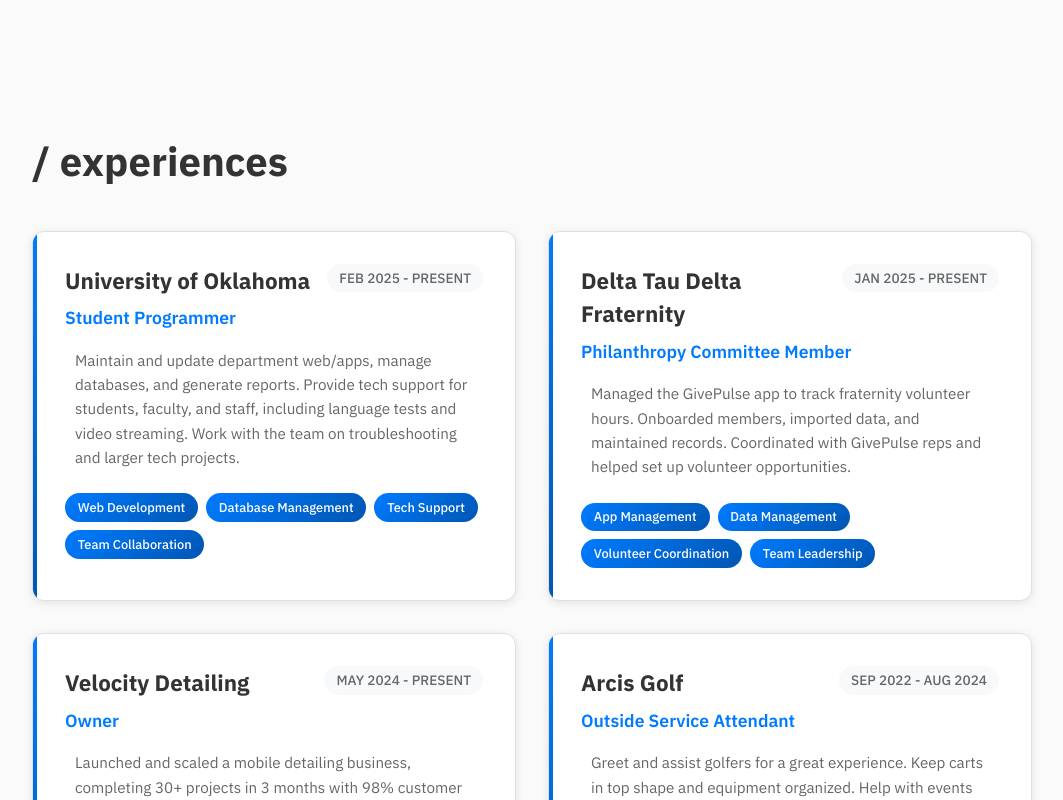
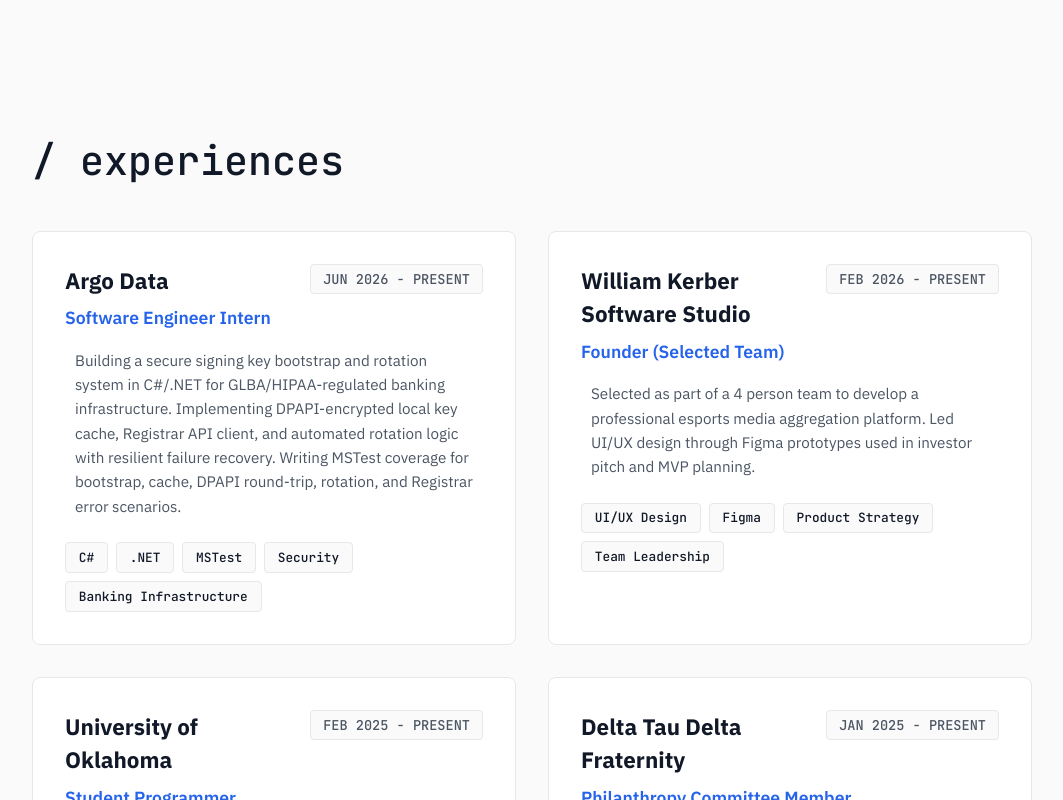
Before and after one commit to kairugakuo2/Portfolio, a React (Vite) app: page / in a window 1280 px wide. Shown: the part 1440-2240 px from the top of the page, without its empty margins (108-1171 px from the left). Built offline with nearby package versions, Linux system fonts and the light colour scheme.

Commit message:
Sync Experience section with current resume, restyle cards flat

```diff
--- a/src/sections/Experience.jsx
+++ b/src/sections/Experience.jsx
@@ -2,6 +2,20 @@
 import "../styles/App.css";
 
 const experiences = [
+    {
+        company: "Argo Data",
+        title: "Software Engineer Intern",
+        duration: "JUN 2026 - PRESENT",
+        description: "Building a secure signing key bootstrap and rotation system in C#/.NET for GLBA/HIPAA-regulated banking infrastructure. Implementing DPAPI-encrypted local key cache, Registrar API client, and automated rotation logic with resilient failure recovery. Writing MSTest coverage for bootstrap, cache, DPAPI round-trip, rotation, and Registrar error scenarios.",
+        skills: ["C#", ".NET", "MSTest", "Security", "Banking Infrastructure"]
+    },
+    {
+        company: "William Kerber Software Studio",
+        title: "Founder (Selected Team)",
+        duration: "FEB 2026 - PRESENT",
+        description: "Selected as part of a 4 person team to develop a professional esports media aggregation platform. Led UI/UX design through Figma prototypes used in investor pitch and MVP planning.",
+        skills: ["UI/UX Design", "Figma", "Product Strategy", "Team Leadership"]
+    },
     {
         company: "University of Oklahoma",
         title: "Student Programmer",
--- a/src/styles/App.css
+++ b/src/styles/App.css
@@ -186,9 +186,11 @@
 }
 
 .experience h1 {
+  font-family: var(--font-mono);
   font-size: 2.5rem;
   margin-bottom: 3rem;
-  color: #333;
+  color: var(--color-text);
+  font-weight: 500;
 }
 
 .experience-grid {
@@ -199,35 +201,16 @@
 }
 
 .experience-card {
-  background: #fff;
-  border: 1px solid #e0e0e0;
-  border-radius: 12px;
+  background: var(--color-bg-elevated);
+  border: 1px solid var(--color-border);
+  border-radius: 8px;
   padding: 2rem;
-  box-shadow: 0 2px 8px rgba(0, 0, 0, 0.1);
-  transition: all 0.3s ease;
-  position: relative;
-  overflow: hidden;
+  transition: transform 150ms ease, border-color 150ms ease;
 }
 
 .experience-card:hover {
-  transform: translateY(-4px);
-  box-shadow: 0 8px 25px rgba(0, 0, 0, 0.15);
-  border-color: #007bff;
-}
-
-.experience-card::before {
-  content: '';
-  position: absolute;
-  top: 0;
-  left: 0;
-  width: 4px;
-  height: 100%;
-  background: linear-gradient(135deg, #007bff, #0056b3);
-  transition: width 0.3s ease;
-}
-
-.experience-card:hover::before {
-  width: 6px;
+  transform: translateY(-2px);
+  border-color: var(--color-accent);
 }
 
 .experience-header {
@@ -242,31 +225,33 @@
 .company-name {
   font-size: 1.4rem;
   font-weight: 700;
-  color: #333;
+  color: var(--color-text);
   margin: 0;
   flex: 1;
   min-width: 200px;
 }
 
 .duration {
-  background: #f8f9fa;
-  color: #666;
+  background: var(--color-bg);
+  color: var(--color-text-muted);
+  border: 1px solid var(--color-border);
   padding: 0.25rem 0.75rem;
-  border-radius: 20px;
+  border-radius: 4px;
   font-size: 0.85rem;
+  font-family: var(--font-mono);
   font-weight: 500;
   white-space: nowrap;
 }
 
 .job-title {
   font-size: 1.1rem;
-  color: #007bff;
+  color: var(--color-accent);
   margin: 0 0 1rem 0;
   font-weight: 600;
 }
 
 .job-description {
-  color: #666;
+  color: var(--color-text-muted);
   line-height: 1.6;
   margin-bottom: 1.5rem;
   font-size: 0.95rem;
@@ -279,18 +264,19 @@
 }
 
 .skill-tag {
-  background: linear-gradient(135deg, #007bff, #0056b3);
-  color: white;
+  background: var(--color-bg);
+  color: var(--color-text);
+  border: 1px solid var(--color-border);
   padding: 0.3rem 0.8rem;
-  border-radius: 20px;
+  border-radius: 4px;
   font-size: 0.8rem;
+  font-family: var(--font-mono);
   font-weight: 500;
-  transition: all 0.2s ease;
+  transition: border-color 150ms ease;
 }
 
 .skill-tag:hover {
-  transform: scale(1.05);
-  box-shadow: 0 2px 8px rgba(0, 123, 255, 0.3);
+  border-color: var(--color-accent);
 }
 
  /* ========== MOBILE FORMATTING SECTION ========== */
```
